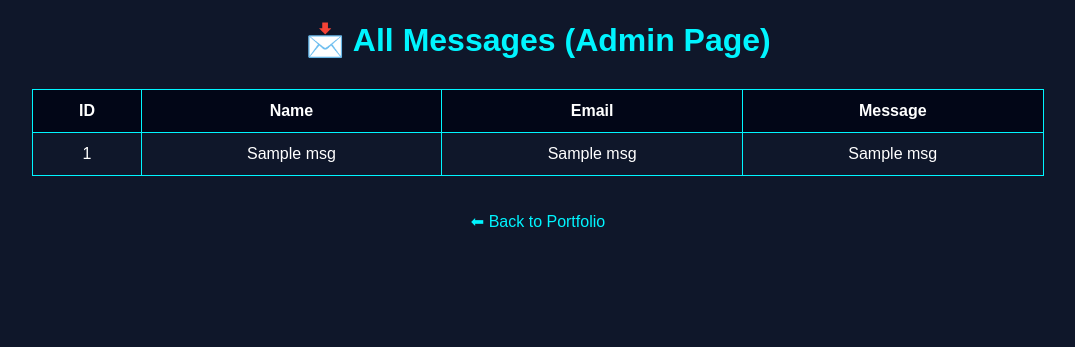
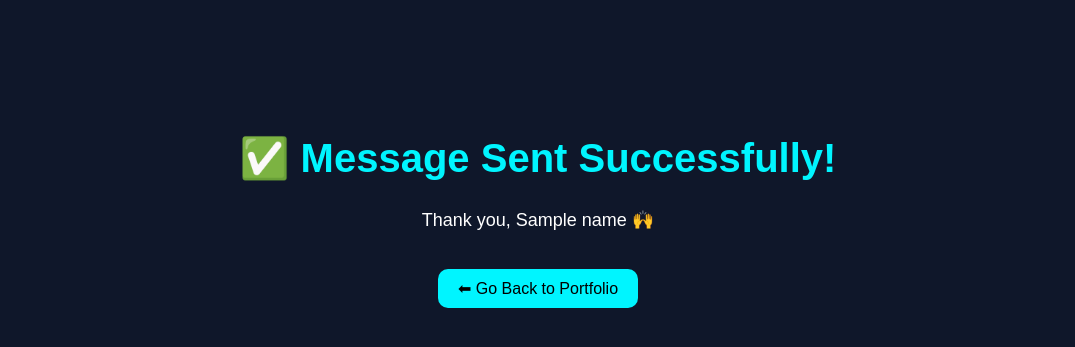
Before and after one commit to daminimnaidu777/MyPortfolio, a Flask app: template templates/result.html in a window 1280 px wide. Shown: the top 347 px of the page, without its empty margins (102-1177 px from the left). Run offline with Flask 3, Linux system fonts and the light colour scheme; the template is opened without the code that fills it: most values are stand-ins (such as "Sample title", 1, 10 or a date in 2020); some libraries are stand-ins or nearby versions.

Commit message:
show success page after contact

```diff
--- a/templates/result.html
+++ b/templates/result.html
@@ -1,70 +1,47 @@
 <!DOCTYPE html>
 <html>
 <head>
-    <title>All Messages</title>
+    <title>Message Sent</title>
     <style>
         body {
             background: #0f172a;
             color: white;
+            text-align: center;
             font-family: Arial;
-            text-align: center;
+            padding-top: 100px;
         }
 
         h1 {
             color: #00f5ff;
+            font-size: 40px;
         }
 
-        table {
-            margin: auto;
-            border-collapse: collapse;
-            width: 80%;
-            margin-top: 30px;
-        }
-
-        th, td {
-            padding: 12px;
-            border: 1px solid #00f5ff;
-        }
-
-        th {
-            background: #020617;
-        }
-
-        tr:hover {
-            background: #1e293b;
+        p {
+            font-size: 18px;
         }
 
         a {
-            color: #00f5ff;
+            display: inline-block;
+            margin-top: 20px;
+            padding: 10px 20px;
+            background: #00f5ff;
+            color: black;
             text-decoration: none;
+            border-radius: 10px;
+        }
+
+        a:hover {
+            box-shadow: 0 0 10px #00f5ff;
         }
     </style>
 </head>
 
 <body>
 
-<h1>📩 All Messages (Admin Page)</h1>
+<h1>✅ Message Sent Successfully!</h1>
+<p>Thank you, {{ name }} 🙌</p>
 
-<table>
-    <tr>
-        <th>ID</th>
-        <th>Name</th>
-        <th>Email</th>
-        <th>Message</th>
-    </tr>
-
-    {% for msg in data %}
-    <tr>
-        <td>{{ msg[0] }}</td>
-        <td>{{ msg[1] }}</td>
-        <td>{{ msg[2] }}</td>
-        <td>{{ msg[3] }}</td>
-    </tr>
-    {% endfor %}
-</table>
-
-<br><br>
-<a href="/">⬅ Back to Portfolio</a>
+<a href="/">⬅ Go Back to Portfolio</a>
 
 </body>
 </html>
```
